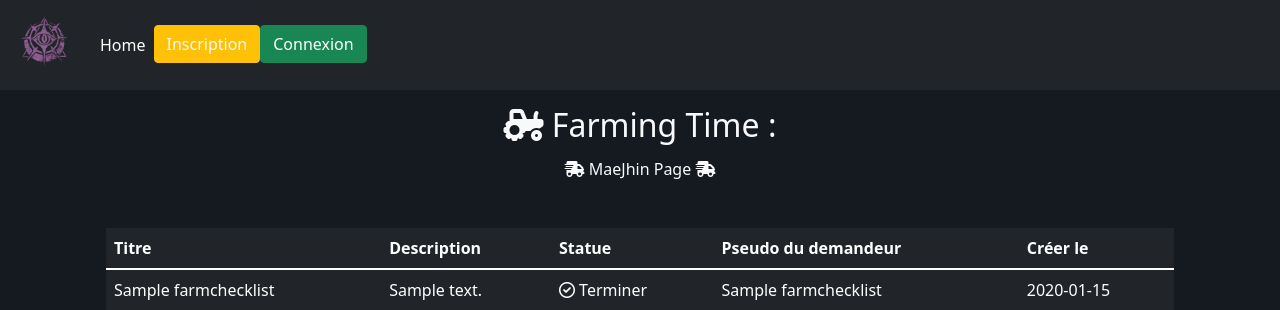
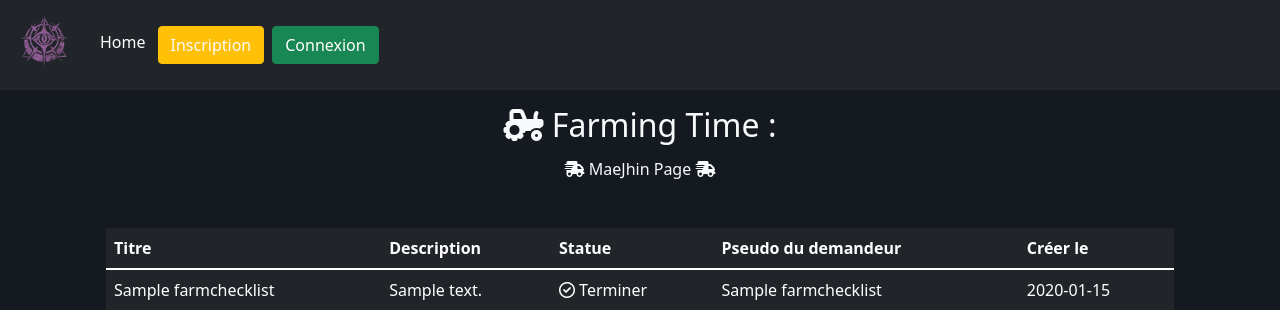
Before and after one commit to ExoCinki/projet-ldo-website, a Symfony app: template templates/farm/index.html.twig in a window 1280 px wide. Shown: the top 310 px of the page. Run offline with Twig, Linux system fonts and the light colour scheme; the template is opened without the code that fills it: most values are stand-ins (such as "Sample title", 1, 10 or a date in 2020); some libraries are stand-ins or nearby versions.

Commit message:
Debug NavBar on mobile

```diff
--- a/templates/base.html.twig
+++ b/templates/base.html.twig
@@ -20,7 +20,7 @@
       <span class="navbar-toggler-icon"></span>
     </button>
     <div class="collapse navbar-collapse" id="navbarNavAltMarkup">
-      <div class="navbar-nav">
+      <div class="navbar-nav ml-auto">
       <a class="nav-item nav-link active" href="{{ path('home') }}">Home</a>
       {% if is_granted('IS_AUTHENTICATED_FULLY') %}
       <a class="nav-item nav-link" href="{{ path('crafter') }}">Les Crafters</a>
@@ -33,14 +33,14 @@
       <a class="nav-item nav-link" href="{{ path('admin') }}"><i class="far fa-user"></i> Administration</a>
       {% endif %}
       {% if is_granted('IS_AUTHENTICATED_FULLY') %}
-      <li class="nav-item">
+      <li class="nav-item m-1">
       <a class="btn btn-danger" href="{{ path('logout') }}">Deconnection</a>
       </li>
       {% else %}
-      <li class="nav-item">
+      <li class="nav-item m-1">
       <a class="btn btn-warning text-light" href="{{ path('app_register') }}">Inscription</a>
       </li>
-      <li class="nav-item">
+      <li class="nav-item m-1">
       <a class="btn btn-success" href="{{ path('login') }}">Connexion</a>
       </li>
       {% endif %}
```
